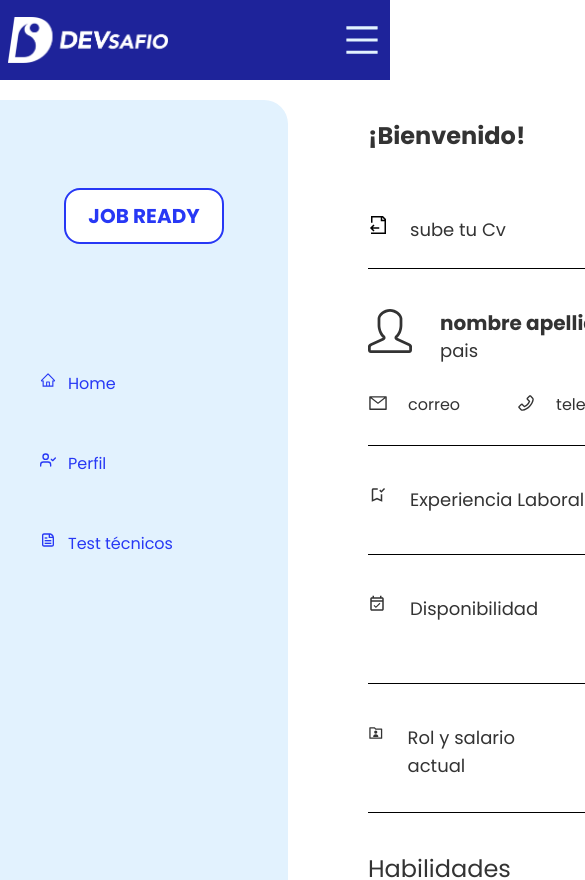
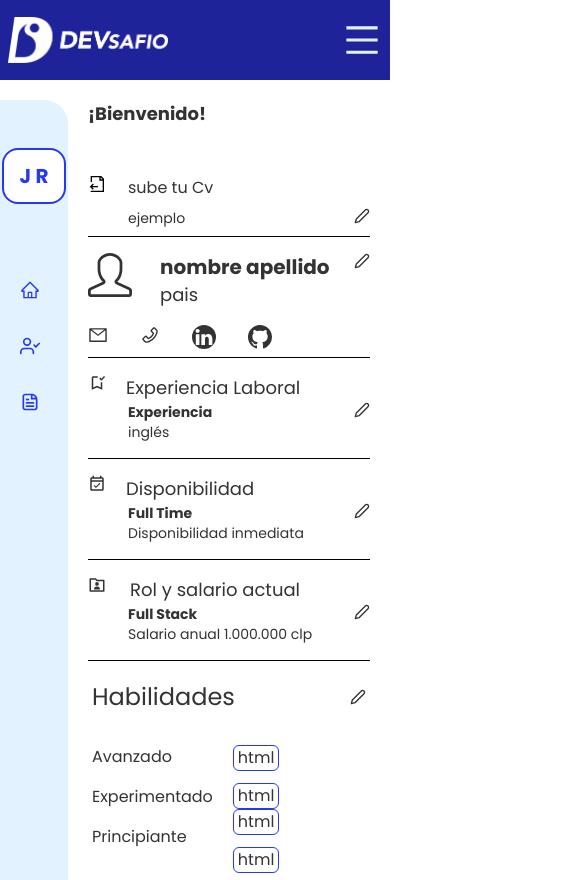
Before and after one commit to vecarope/ejemploReact, a React (Create React App) app: page /userProfile in a window 390 px wide. Shown: the top 880 px of the page, 585 px wide, since content can reach past the window. Built offline with nearby package versions, Linux system fonts and the light colour scheme; what tw-elements would draw is missing.

Commit message:
vista mobile homeUser lista

```diff
--- a/src/components/User/CardHomeUser.jsx
+++ b/src/components/User/CardHomeUser.jsx
@@ -26,7 +26,7 @@ export default function CardHomeUser() {
   return (
         <>
             {dataCard.map((item, index)=>(
-            <div className="shadow-lg w-44 h-48 bg-fill-light rounded-md p-5" key={index}>
+            <div className="shadow-lg h-44 bg-fill-light rounded-md p-5 mb-4" key={index}>
             <div className="bg-dark-purple rounded-full content-center w-6 items-center mb-5">
                 <h1 className=' m-2 rounded-full text-white items-center'>{item.number}</h1>
             </div>
--- a/src/components/User/Dashboard.jsx
+++ b/src/components/User/Dashboard.jsx
@@ -5,29 +5,32 @@ import { DashboardData } from './DashboardData'
 export default function Dashboard() {
 
   return (
-    <div className=' flex text-light-purple w-70 justify-center h-96 '>
-        <div className=' w-40 my-12 absolute'>
-          <div className='flex gap-x-2 p-1 justify-center items-center text-xl h-14 w-40 border-2 border-light-purple rounded-2xl bg-white font-bold mb-1' >
-            <h1>JOB READY</h1>
+    <div className=' flex text-light-purple md:w-54 lg:w-70 justify-center h-96 '>
+        <div className=' w-16 md:w-32 my-12 absolute'>
+          <div className='flex gap-x-2 p-1 justify-center items-center text-xl h-14 w-22 border-2 border-light-purple rounded-2xl bg-white font-bold mb-1' >
+            <h1 className='hidden md:block md:text-lg lg:text-xl'>JOB READY</h1>
+            <h1 className='sm:text-center sm:text-lg md:hidden lg:hidden'>J R</h1>
           </div>
         </div>
-        <div className='w-72 my-48' >
-          <ul className=' gap-x-4 '>
+        <div className=' w-16 md:w-48 my-40 mr-1' >
+          <ul>
             {DashboardData.map((item, index)=>(
                 <Link to={item.path}>
-                  <li
+                  <button
                     key={index}
-                    className={`h-14 flex gap-x-4 p-10 cursor-pointer hover:bg-light-purple hover:text-white rounded-md `}>
-                    <div className=' justify-items-center flex gap-3'>
+                    className={`h-14 flex md:w-48 p-5 cursor-pointer focus:bg-light-purple hover:bg-light-purple hover:text-white focus:text-white rounded-md`}>
+                    <div className='hidden md:flex gap-3 '>
                       {item.icon} {item.title}
                     </div>
-                  </li>
+                    <div className='md:hidden'>
+                      {item.icon}
+                    </div>
+                  </button>
                 </Link>
               ))
             }
           </ul>
         </div>
     </div>
-
   )
 }
--- a/src/components/User/DashboardData.jsx
+++ b/src/components/User/DashboardData.jsx
@@ -6,17 +6,17 @@ import {CgFileDocument} from 'react-icons/cg'
 export const DashboardData=[
         {
             title:'Home',
-            icon:<AiOutlineHome/>,
+            icon:<AiOutlineHome className='w-5 h-5'/>,
             path:'/userHome',
         },
         {
             title:'Perfil',
-            icon:<FiUserCheck/>,
+            icon:<FiUserCheck className='w-5 h-5'/>,
             path:'/userProfile'
         },
         {
             title:'Test técnicos',
-            icon:<CgFileDocument/>,
+            icon:<CgFileDocument className='w-5 h-5'/>,
             path:'/userTest'
         }
       ]
--- a/src/views/UserProfile/index.jsx
+++ b/src/views/UserProfile/index.jsx
@@ -11,41 +11,41 @@ import { RiFolderUserLine, RiDeleteBinLine } from 'react-icons/ri'
 export default function UserProfile() {
   return (
     <div className='flex'>
-        <div className='w-72 pt-10 h-screen my-5 bg-fill-light rounded-tr-3xl'>
+        <div className='lg:w-72 lg:pt-10 h-screen my-5 bg-fill-light rounded-tr-3xl'>
           <Dashboard/>
         </div>
-        <div className='my-10 ml-20 w-screen m-12'>
-          <h1 className=' font-bold text-2xl mb-4'>¡Bienvenido!</h1><br/><br/>
-          <div className='flex justify-between mb-6'>
-            <div className='flex gap-6 text-lg'>
-              <GrDocumentTransfer/> <h1>sube tu Cv </h1>
+        <div className=' w-auto md:w-screen md:mt-5 lg:my-10 ml-5 lg:ml-20 lg:w-screen m-5 lg:m-12'>
+          <h1 className='font-bold text-lg md:text-xl lg:text-2xl md:mb-3 lg:mb-4 '>¡Bienvenido!</h1><br/><br/>
+          <div className='lg:flex lg:justify-between mb-2 lg:mb-6 '>
+            <div className='flex gap-6 md:text-md lg:text-lg mb-2'>
+              <GrDocumentTransfer/> <h1 className='mr-2'>sube tu Cv </h1>
             </div>
-            <div className='flex gap-8' >
+            <div className='flex ml-10 gap-8 justify-between' >
             <h2 className='text-sm'> ejemplo</h2>
             <FiEdit2/>
             </div>
           </div>
           <hr className=' border-black'/>
-          <div className=' flex justify-between mb-7 gap-6 mt-10'>
+          <div className='flex gap-6 justify-around md:justify-between lg:justify-between mb-2 mt-4 lg:mb-7 lg:gap-6 lg:mt-10'>
             <div className='flex'>
-              <SlUser className=' w-11 h-11 mr-7'/>
+              <SlUser className='w-11 h-11 mr-7'/>
               <div>
-                <h1 className=' font-bold text-xl'>nombre apellido</h1>
-                <p className=' text-lg'>pais</p>
+                <h1 className='font-bold text-xl'>nombre apellido</h1>
+                <p className='text-lg'>pais</p>
               </div>
             </div>
             <div className='flex'>
               <FiEdit2/>
             </div>
           </div>
-          <div className='flex justify-start gap-14 mb-7'>
+          <div className='flex justify-start md:justify-around gap-8 mb-2 mt-4 lg:mb-7'>
             <div className='flex gap-5'>
               <AiOutlineMail className=' text-xl'/>
-              <p>correo</p>
+              <p className='hidden md:block'>correo</p>
             </div>
             <div  className='flex gap-5'>
               <AiOutlinePhone className=' text-xl'/>
-              <p>telefono</p>
+              <p className='hidden md:block'>telefono</p>
             </div>
             <div>
               <BsLinkedin className=' rounded-3xl w-6 h-6'/>
@@ -55,12 +55,12 @@ export default function UserProfile() {
             </div>
           </div>
           <hr className=' border-black'/>
-          <div className='flex  justify-between mb-7 mt-10'>
-            <div className='flex gap-6 text-lg'>
+          <div className='lg:flex lg:justify-between mb-4 lg:mb-7 mt-4 lg:mt-10'>
+            <div className='flex gap-5 text-lg'>
               <MdOutlineBookmarkAdded/><h2>Experiencia Laboral</h2>
             </div>
-            <div className='flex gap-8 justify-between'>
-              <div className=' text-end text-sm'>
+            <div className='flex ml-10 gap-8 justify-between'>
+              <div className=' lg:text-end text-sm'>
                 <h2 className='font-bold'>Experiencia</h2>
                 <h2>inglés</h2>
               </div>
@@ -70,12 +70,12 @@ export default function UserProfile() {
             </div>
           </div>
           <hr className='border-black'/>
-          <div className='flex justify-between mb-7 mt-10'>
-            <div className='flex gap-6 text-lg'>
+          <div className='lg:flex lg:justify-between mb-4 lg:mb-7 mt-4 lg:mt-10'>
+            <div className='flex gap-5 text-lg'>
               <MdOutlineEventAvailable/><p>Disponibilidad</p>
             </div>
             <div className='flex gap-8 justify-between'>
-              <div className='text-end text-sm'>
+              <div className='text-start ml-10 lg:text-end text-sm'>
                 <h2 className='font-bold'>Full Time</h2>
                 <h2>Disponibilidad inmediata</h2>
               </div>
@@ -85,12 +85,12 @@ export default function UserProfile() {
             </div>
           </div>
           <hr className='border-black'/>
-          <div className='flex justify-between mb-7 mt-10'>
+          <div className='lg:flex lg:justify-between mb-4 lg:mb-7 mt-4 lg:mt-10'>
             <div className='flex gap-6 text-lg'>
               <RiFolderUserLine/><p>Rol y salario actual</p>
             </div>
             <div className='flex gap-8 justify-between'>
-              <div className='text-end text-sm'>
+              <div className='text-start ml-10 lg:text-end text-sm'>
                 <p className='font-bold'>Full Stack</p>
                 <p>Salario anual 1.000.000 clp</p>
               </div>
@@ -100,35 +100,35 @@ export default function UserProfile() {
             </div>
           </div>
           <hr className='border-black'/>
-          <div className=' mb-7 mt-10'>
+          <div className='mb-4 p-1 lg:mb-7 mt-4 lg:mt-10'>
             <div className='flex justify-between mb-8'>
               <h1 className='text-2xl'>
                 Habilidades
               </h1>
-              <FiEdit2/>
+              <FiEdit2 className='mt-2'/>
             </div>
-            <div className='flex gap-12'>
+            <div className='flex gap-5 lg:gap-12'>
               <div className=' flex-col'>
                 <h1 className='mb-4'>Avanzado</h1>
                 <h1 className='mb-4'>Experimentado</h1>
                 <h1 className=' mt-2'>Principiante</h1>
               </div>
               <div className='flex-col space-y-3'>
-                <div className=' flex'>
+                <div className=' md:flex lg:flex'>
                   <div className="border-solid border border-light-purple p-1 pt-0 pb-0 rounded-md">html</div>
                 </div>
-                <div className='flex gap-5'>
+                <div className='md:flex lg:flex gap-5'>
                   <div className="border-solid border border-light-purple p-1 pt-0 pb-0 rounded-md">html</div>
                   <div className="border-solid border border-light-purple p-1 pt-0 pb-0 rounded-md">html</div>
                 </div>
-                <div className='flex'>
+                <div className='md:flex lg:flex'>
                   <div className="border-solid border border-light-purple p-1 pt-0 pb-0 rounded-md">html</div>
                 </div>
               </div>
             </div>
           </div>
           <hr className='border-black'/>
-          <div className='flex-col mb-7 mt-10'>
+          <div className='lg:flex-col p-1 mb-4 lg:mb-7 mt-4 lg:mt-10'>
             <h1 className=' text-2xl mb-10'>Educación</h1>
             <div className=' flex justify-between'>
               <div>
--- a/src/views/UserTest/index.jsx
+++ b/src/views/UserTest/index.jsx
@@ -1,12 +1,10 @@
 import React from 'react'
-import { FcNext } from 'react-icons/fc'
 import Dashboard from '../../components/User/Dashboard'
-
 
 export default function UserTest() {
   return (
     <div className='flex'>
-        <div className='w-72 pt-10 h-screen my-5 bg-fill-light rounded-tr-3xl'>
+        <div className='lg:w-72 lg:pt-10 h-screen my-5 bg-fill-light rounded-tr-3xl'>
           <Dashboard/>
         </div>
         <div className='my-10 ml-20'>
```
Also changed, not shown: src/views/UserHome/index.jsx (+5 -5 lines).
